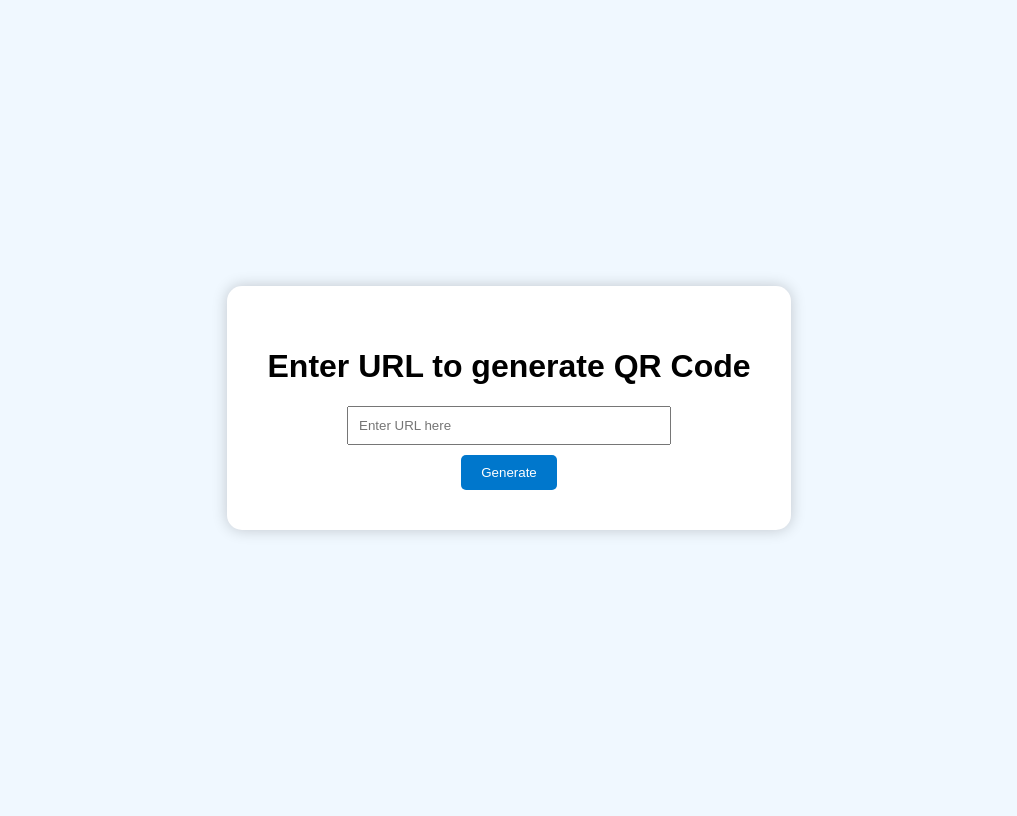
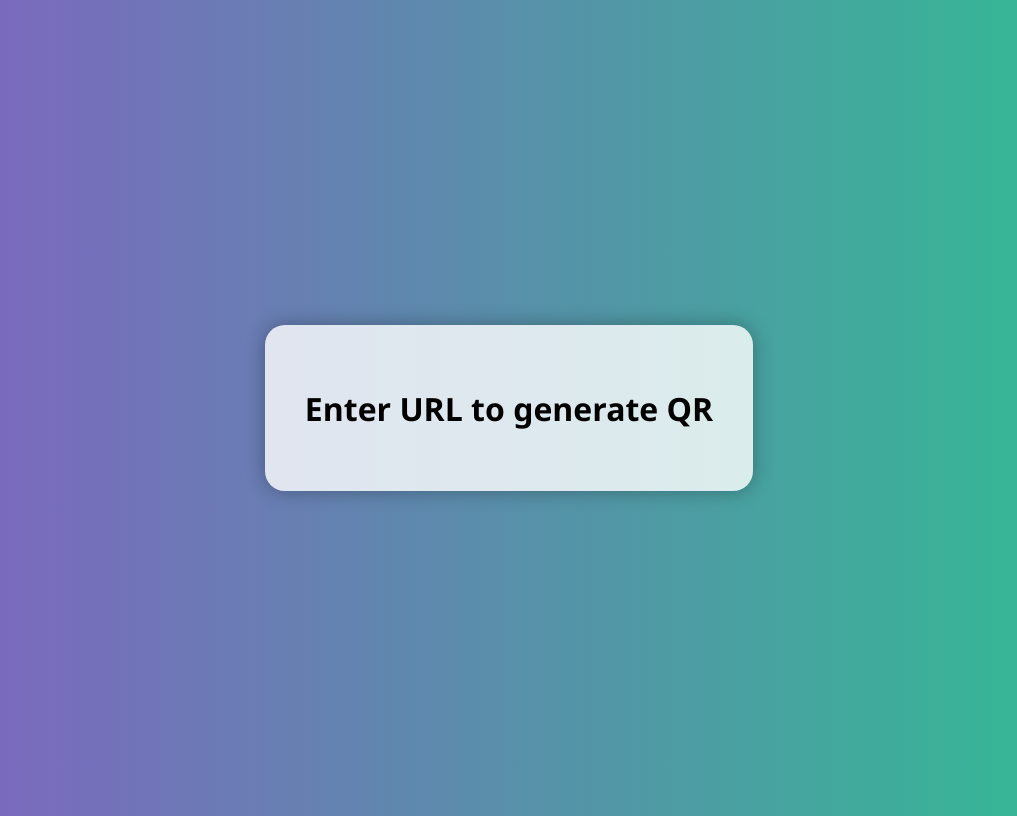
Before and after one commit to Uva-nana/qrcodegenerator, a Flask app: page / in a window 1280 px wide. Shown: the whole page, without its empty margins (131-1148 px from the left). Run offline with Flask 3, Linux system fonts and the light colour scheme.

Commit message:
Updated templates

```diff
--- a/templates/qrform.html
+++ b/templates/qrform.html
@@ -4,31 +4,38 @@
     <title>QR Code Generator</title>
     <style>
         body {
-            background-color: #f0f8ff;
+            background: linear-gradient(to right, #8360c3, #2ebf91);
             display: flex;
             justify-content: center;
             align-items: center;
             height: 100vh;
-            font-family: Arial, sans-serif;
+            font-family: 'Segoe UI', Tahoma, Geneva, Verdana, sans-serif;
         }
         .container {
-            background-color: #ffffff;
+            background-color: #ffffffcc;
             padding: 40px;
-            border-radius: 15px;
-            box-shadow: 0 0 15px rgba(0,0,0,0.2);
+            border-radius: 20px;
+            box-shadow: 0 0 20px rgba(0,0,0,0.3);
             text-align: center;
         }
         input[type="text"] {
             width: 300px;
-            padding: 10px;
-            margin-bottom: 10px;
+            padding: 12px;
+            margin-bottom: 15px;
+            border: 1px solid #ccc;
+            border-radius: 8px;
         }
         button {
             padding: 10px 20px;
-            background-color: #0077cc;
+            background-color: #4a00e0;
             color: white;
             border: none;
-            border-radius: 5px;
+            border-radius: 8px;
+            cursor: pointer;
+            font-weight: bold;
+        }
+        button:hover {
+            background-color: #2b86c5;
         }
         .flash {
             color: red;
@@ -38,17 +45,4 @@
 </head>
 <body>
     <div class="container">
-        <h1>Enter URL to generate QR Code</h1>
-        {% with messages = get_flashed_messages() %}
-          {% if messages %}
-            <div class="flash">{{ messages[0] }}</div>
-          {% endif %}
-        {% endwith %}
-        <form method="POST">
-            <input type="text" name="url" placeholder="Enter URL here" required>
-            <br>
-            <button type="submit">Generate</button>
-        </form>
-    </div>
-</body>
-</html>
+        <h1>Enter URL to generate QR
```
Also changed, not shown: templates/result.html (+14 -10 lines).
